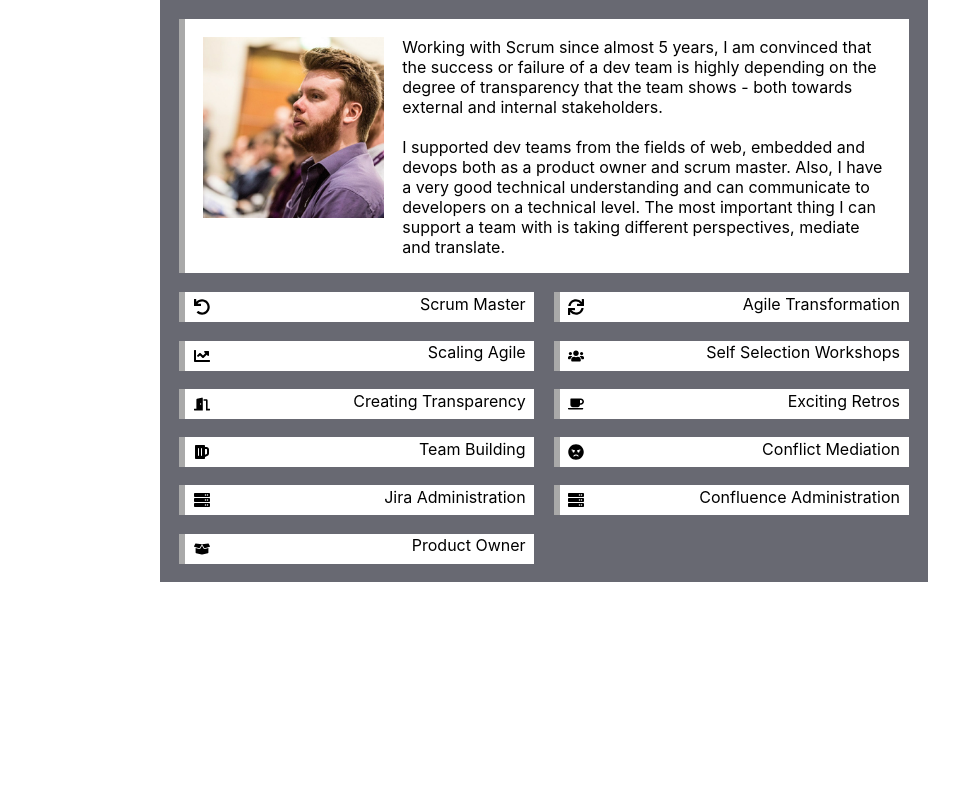
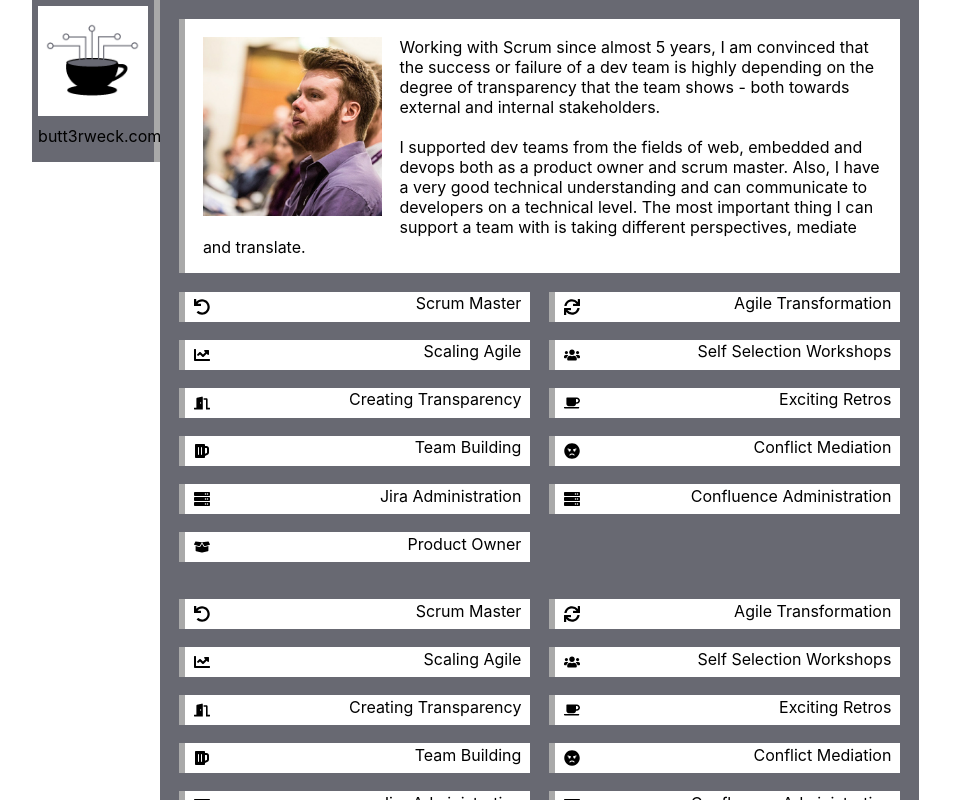
Before and after one commit to Butterweck/butt3rweck.com, a React (Create React App) app: page / in a window 1280 px wide. Shown: the top 800 px of the page, without its empty margins (96-1055 px from the left). Built offline with nearby package versions, Linux system fonts and the light colour scheme.

Commit message:
added logobox

```diff
--- a/src/App.css
+++ b/src/App.css
@@ -1,13 +1,41 @@
+/* Container */
+.Container {
+  position: relative;
+  width: 70%;
+  left: 10%;
+}
+
 /* Outer-0 */
+.Outer-0-Logobox {
+  float: left;
+  width: 14.29%;
+  background-color: rgb(104, 105, 114);
+  border-right: 6px solid darkgrey;
+  box-sizing: border-box;
+  position: sticky;
+  top: 130px;
+}
 
 .Outer-0 {
   position: absolute;
-  width: 60%;
-  left: 20%;
+  margin-left: 14.29%;
+  width: 84.71%;
   background-color: rgb(104, 105, 114);
 }
 
 /* Block-1 */
+
+img.Block-1-Type-Logobox-Image {
+  width: 90%;
+  margin-left: 5%;
+  margin-top: 5%;
+}
+
+p.Block-1-Type-Logobox-Text {
+  margin-left: 5%;
+  margin-top: 5%;
+  text-align: center;
+}
 
 .Block-1 {
   float: left;
@@ -68,7 +96,12 @@ img.Element-2-Type-Header-Image {
   margin-right: 0;
 }
 
-@media only screen and (max-width: 1400px) {
+@media only screen and (max-width: 1300px) {
+  p.Element-2-Type-Header-Text {
+    float: none;
+    width: 95%;
+    margin-left: 2.5%;
+  }
 
   .Element-2-Type-Skill {
     margin-right: 2.63%;
--- a/src/App.js
+++ b/src/App.js
@@ -4,13 +4,20 @@ import { Header } from "./components/Header";
 import { Skills } from "./components/Skills";
 import { Projects } from "./components/Projects";
 import { Quotes } from "./components/Quotes";
+import { Logobox } from "./components/Logobox";
 
 class App extends Component {
   render() {
     return (
-      <div class="Outer-0">
-        <Header />
-        <Skills />
+      <div class="Container">
+        <Logobox />
+        <div class="Outer-0">
+          <Header />
+          <Skills />
+          <Skills />
+          <Skills />
+          <Skills />
+        </div>
       </div>
     );
   }
--- a/src/components/Header.js
+++ b/src/components/Header.js
@@ -1,29 +1,26 @@
 import React, { Component } from "react";
-import logo from "../imgs/profile.jpg";
+import profile from "../imgs/profile.jpg";
 import "../App.css";
 
 export class Header extends Component {
   render() {
     return (
       <div class="Block-1 Block-1-Full Block-1-Type-Header">
-
-          <img class="Element-2-Type-Header-Image" src={logo} alt="logo" />
-
-
-          <p class="Element-2-Type-Header-Text">
-            Working with Scrum since almost 5 years, I am convinced that the
-            success or failure of a dev team is highly depending on the degree
-            of transparency that the team shows - both towards external and
-            internal stakeholders.
-          <br/>&nbsp;<br/>
-            I supported dev teams from the fields of web, embedded and devops
-            both as a product owner and scrum master. Also, I have a very good
-            technical understanding and can communicate to developers on a
-            technical level. The most important thing I can support a team with
-            is taking different perspectives, mediate and translate.
-          </p>
-        </div>
-
+        <img class="Element-2-Type-Header-Image" src={profile} alt="profile" />
+        <p class="Element-2-Type-Header-Text">
+          Working with Scrum since almost 5 years, I am convinced that the
+          success or failure of a dev team is highly depending on the degree of
+          transparency that the team shows - both towards external and internal
+          stakeholders.
+          <br />
+          &nbsp;
+          <br />I supported dev teams from the fields of web, embedded and
+          devops both as a product owner and scrum master. Also, I have a very
+          good technical understanding and can communicate to developers on a
+          technical level. The most important thing I can support a team with is
+          taking different perspectives, mediate and translate.
+        </p>
+      </div>
     );
   }
 }
--- /dev/null
+++ b/src/components/Logobox.js
@@ -0,0 +1,14 @@
+import React, { Component } from "react";
+import "../App.css";
+import logo from "../imgs/logo.png";
+
+export class Logobox extends Component {
+  render() {
+    return (
+      <div class="Outer-0-Logobox">
+            <img class="Block-1-Type-Logobox-Image" src={logo} alt="logo" />
+            <p class="Block-1-Type-Logobox-Text">butt3rweck.com</p>
+      </div>
+    );
+  }
+}
```
Also changed, not shown: src/imgs/logo.png (added).
